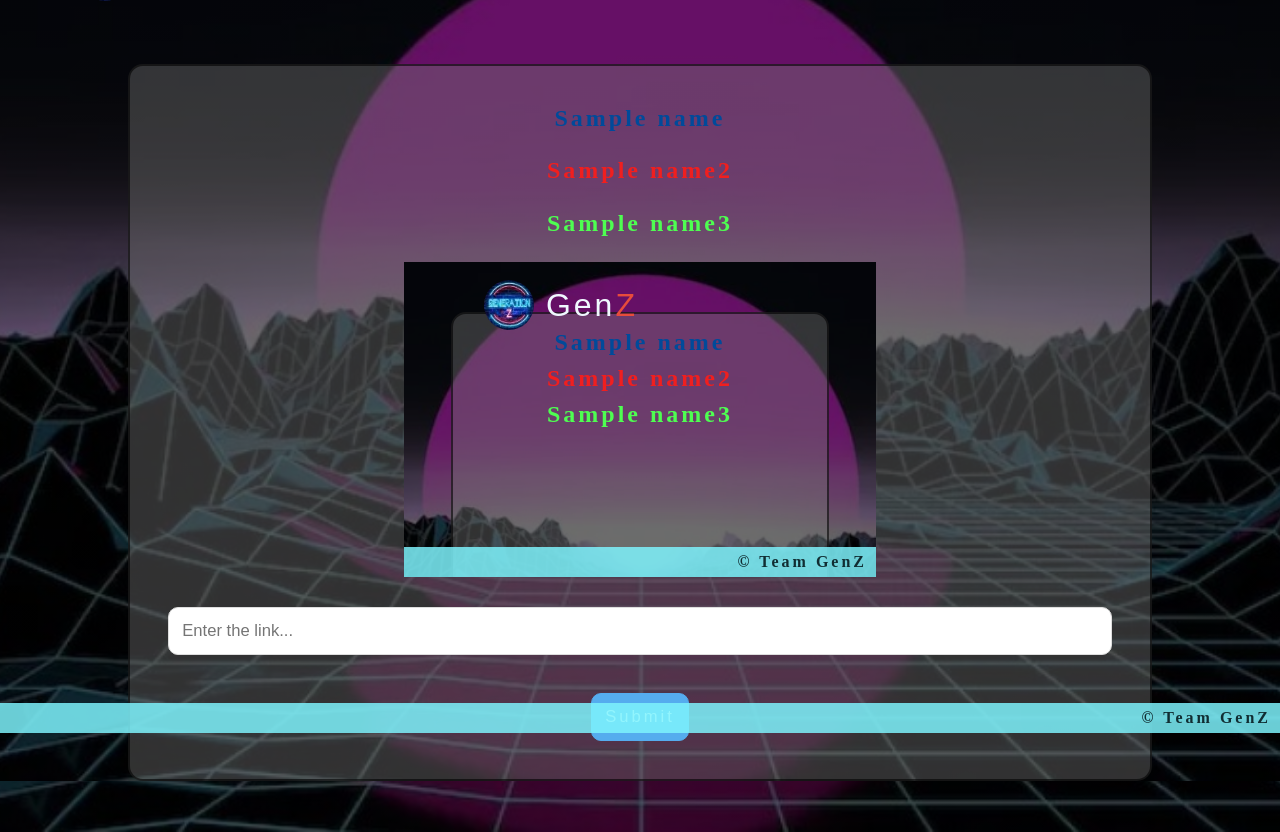
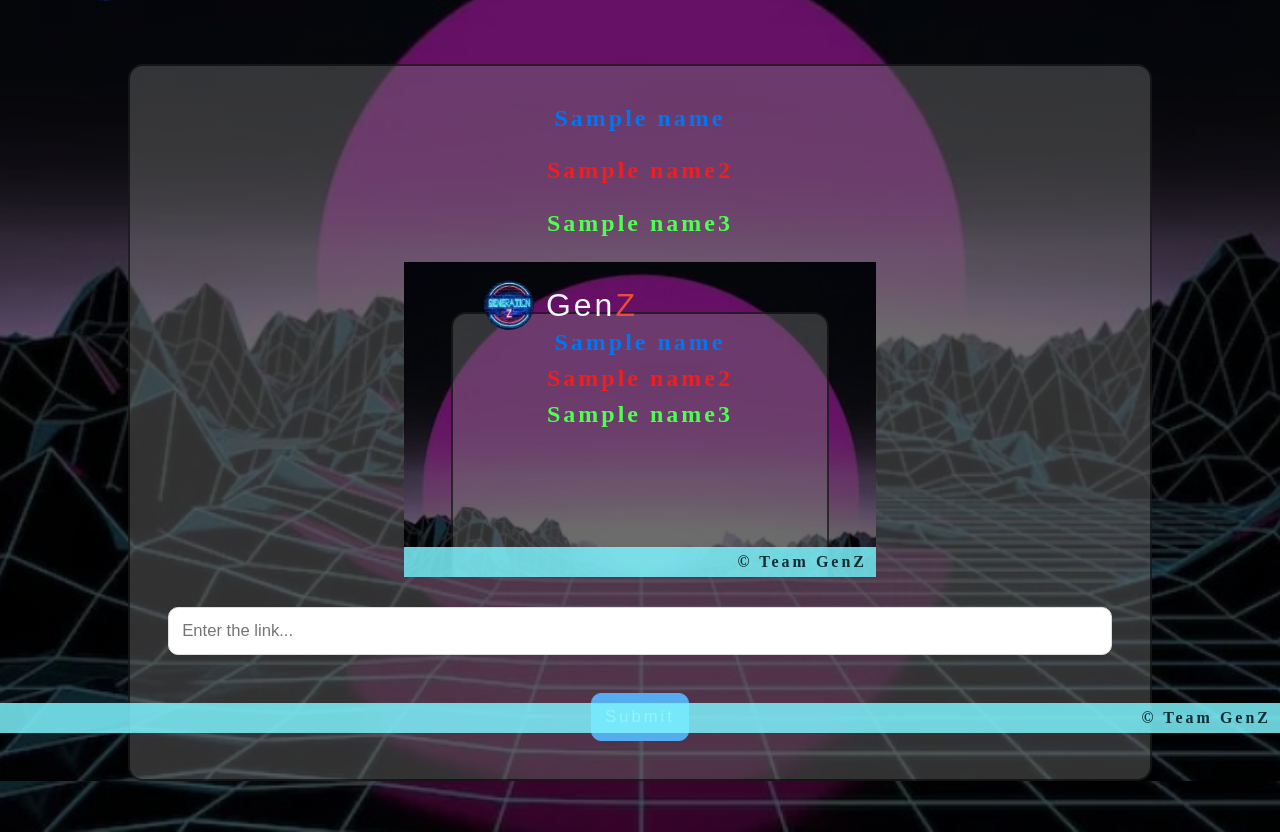
Before and after one commit to rajharsh18/TBH-website, a Python web app: template templates/index.html in a window 1280 px wide. Shown: the part 67-899 px from the top of the page. Run offline with Jinja, Linux system fonts and the light colour scheme; the template is opened without the code that fills it: most values are stand-ins (such as "Sample title", 1, 10 or a date in 2020).

Commit message:
colour change

```diff
--- a/templates/index.html
+++ b/templates/index.html
@@ -23,7 +23,7 @@
 
     {% if name %}
       <center>
-        <h3 style="color: rgb(0, 74, 154); font-size: 24px;" class="let_space">{{name}}</h3>
+        <h3 style="color: rgb(2, 117, 240); font-size: 24px;" class="let_space">{{name}}</h3>
       </center>
     {% endif %}
 
```
